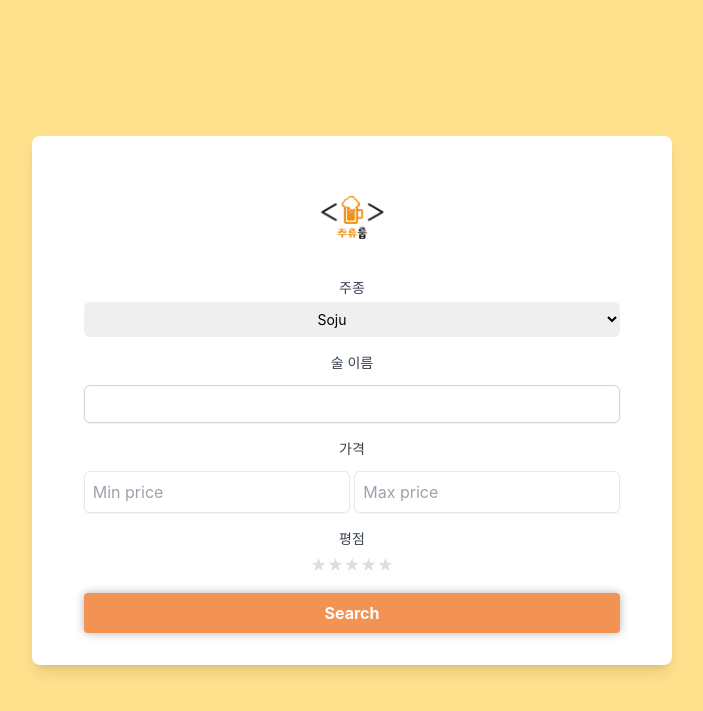
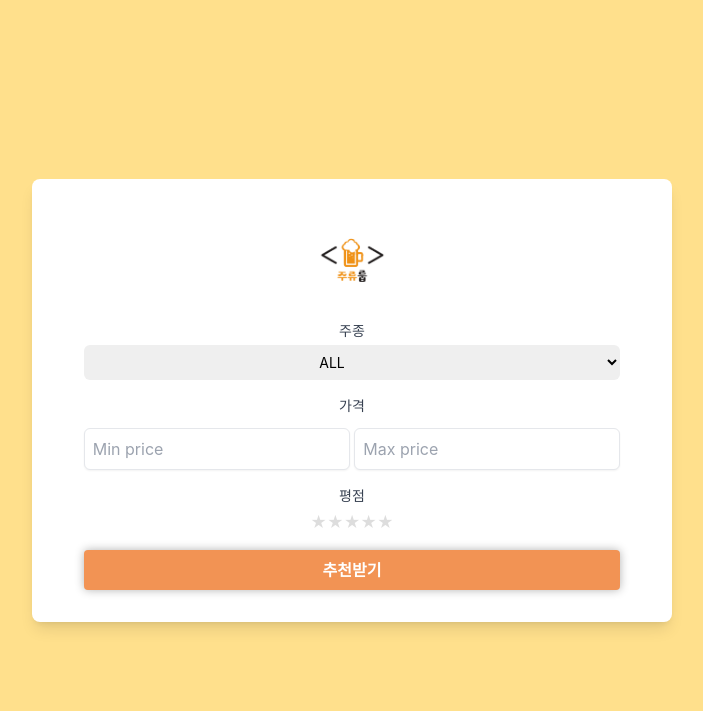
Before and after one commit to mchaewon/alcohol_order_service, a Flask app: page /find in a window 1280 px wide. Shown: the top 711 px of the page, without its empty margins (288-991 px from the left). Run offline with Flask 2, Linux system fonts and the light colour scheme; some libraries are stand-ins or nearby versions.

Commit message:
추천 기능 제작

```diff
--- a/routes/main_routes.py
+++ b/routes/main_routes.py
@@ -13,6 +13,13 @@ def start():
 @main_bp.route('/aftersignin')
 def aftersignin():
     return render_template('after_signin.html')
+
+@main_bp.route('/random')
+def random():
+    if 'result_data' in session:
+        result_data = session['result_data']
+        session.pop('result_data', None)
+    return render_template('random.html', data=result_data)
 
 @main_bp.route('/index')
 def main():
@@ -50,17 +57,28 @@ def sample():
 
 @main_bp.route('/search_condition', methods=['GET'])
 def search_condition():
+    type = request.args.get('type')
     beer_type = request.args.get('beertype')
     beer_name = request.args.get('beername')
     minprice = request.args.get('minprice')
     maxprice = request.args.get('maxprice')
     star = request.args.get('starRating')
+
     condition = [beer_type, beer_name, minprice, maxprice, star]
 
     result = oracle.search(condition)
-    session['result_data'] = result
+    if type == 'recommend':
+        additioninfo = oracle.alcoholinfo(result[0][0])
+        tmp = list(result[0])
+        print("info: ", additioninfo)
+        tmp.append(additioninfo[0])
+        tmp.append(additioninfo[1])
+        session['result_data'] = tmp
 
-    return redirect(url_for('main.main'))
+        return redirect(url_for('main.random'))
+    elif type == 'search':
+        session['result_data'] = result
+        return redirect(url_for('main.main'))
 
 @main_bp.route('/cover')
 def cover():
--- a/templates/index.html
+++ b/templates/index.html
@@ -30,6 +30,7 @@
                 <!-- Search and filters -->
                 <div class="flex items-center space-x-3 mb-5">
                     <form id="searchForm" action="{{ url_for('main.search_condition') }}" method="GET">
+                        <input type="hidden" name="type" value="search">
                         <input type="hidden" name="beertype" value="{{ status }}">
                         <input type="text" name="beername" placeholder="Search alcohol name" class="border p-2">
                         <button onclick="submit" class="px-2 py-2 bg-gray-200 rounded" >🔍</button>
@@ -52,7 +53,7 @@
                         <div class="card bg-gray-200 rounded-lg p-4 text-center">
                             <div style="text-align: center; background-color: white; padding: 10px;">
                                 <div style="text-align:center">
-                                    <img src="../static/alcohol_image/{{ row[6] }}" alt="Alcohol" class="rounded-md mb-2"  style="width: auto; height: 250px;display: inline-block;" onerror="this.src='../static/image/main_img.png';">
+                                    <img src="../static/alcohol_image/{{ row[6] }}" alt="Alcohol" class="rounded-md mb-2"  style="width: auto; height: 250px; display: inline-block;" onerror="this.src='../static/image/main_img.png';">
                                 </div>
                             </div>
 
--- a/templates/lib/header.html
+++ b/templates/lib/header.html
@@ -23,7 +23,7 @@
         <a
           href="{{ url_for('main.find') }}"
           class="text-gray-600 hover:text-gray-900"
-          >Find</a
+          >Recommend</a
         >
         <a
           href="{{ url_for('main.store', page_num=1) }}"
--- a/templates/search.html
+++ b/templates/search.html
@@ -32,6 +32,8 @@
         .star-rating label:hover ~ label {
             color: #f29354;
         }
+
+
         .star-rating label:hover,
         .star-rating label:hover ~ label {
             cursor: pointer;
@@ -50,6 +52,7 @@
     </style>
 </head>
 <body>
+
     <div class="flex justify-center items-center h-screen">
         <div class="transf bg-white shadow-lg p-8 rounded-lg w-1/2">
             <div class="flex flex-col items-center">
@@ -59,11 +62,14 @@
                 </div>
                 <div class="border-t-2 border-transparent">
                     <div class="text-center">
-
+                        <form id="searchForm" action="{{ url_for('main.search_condition') }}" method="GET">
+                        <input type="hidden" name="type" value="recommend">
+                        <input type="hidden" name="beername" value="">
                         <!-- Dropdown for Beer Types -->
                         <div class="mb-4">
                             <label for="beerType" class="block text-sm font-medium text-gray-700">주종</label>
-                            <select id="beerType" name="beerType" class="text-center mt-1 block w-full pl-3 pr-10 py-2 text-base border-gray-300 focus:outline-none focus:ring-indigo-500 focus:border-indigo-500 sm:text-sm rounded-md">
+                            <select id="beerType" name="beertype" class="text-center mt-1 block w-full pl-3 pr-10 py-2 text-base border-gray-300 focus:outline-none focus:ring-indigo-500 focus:border-indigo-500 sm:text-sm rounded-md">
+                                <option>ALL</option>
                                 <option>Soju</option>
                                 <!-- Add 11 types of beer here -->
                                 <option>Beer</option>
@@ -80,37 +86,33 @@
                             </select>
                         </div>
 
-                        <!-- Text Input for Beer Name -->
-                        <div class="mb-4">
-                            <label for="beerName" class="block mb-3 text-sm font-medium text-gray-700">술 이름</label>
-                            <input type="text" id="beerName" name="beerName" class="mt-1 block w-full px-3 py-2 border border-gray-300 bg-white rounded-md shadow-sm focus:outline-none focus:ring-indigo-500 focus:border-indigo-500 sm:text-sm">
-                        </div>
-
                         <!-- Text Input for Price -->
                         <div class="mb-4">
                             <label for="price" class="block mb-3 text-sm font-medium text-gray-700">가격</label>
-                            <input type="text"  id="minprice" placeholder="Min price" class="border p-2 rounded-md shadow-sm">
-                            <input type="text" id="maxprice" placeholder="Max price" class="border p-2 rounded-md shadow-sm">
+                            <input type="text"  id="minprice" name="minprice"placeholder="Min price" class="border p-2 rounded-md shadow-sm">
+                            <input type="text" name="maxprice" id="maxprice" placeholder="Max price" class="border p-2 rounded-md shadow-sm">
                         </div>
 
                         <div class="mb-4">
-                            <label for="rating" class="block mb-1 text-sm font-medium text-gray-700">평점</label>
+                            <label for="rating" name="starRating" class="block mb-1 text-sm font-medium text-gray-700">평점</label>
                             <div class="star-rating flex justify-center">
-                                <input class="star" type="radio" id="star1" name="rating" value="1"><label for="star1">&#9733;</label>
-                                <input class="star" type="radio" id="star2" name="rating" value="2"><label for="star2">&#9733;</label>
-                                <input class="star" type="radio" id="star3" name="rating" value="3"><label for="star3">&#9733;</label>
-                                <input class="star" type="radio" id="star4" name="rating" value="4"><label for="star4">&#9733;</label>
-                                <input class="star" type="radio" id="star5" name="rating" value="5"><label for="star5">&#9733;</label>
+                                <input class="star" type="radio" id="star1" name="starRating" value="1"><label for="star1">&#9733;</label>
+                                <input class="star" type="radio" id="star2" name="starRating" value="2"><label for="star2">&#9733;</label>
+                                <input class="star" type="radio" id="star3" name="starRating" value="3"><label for="star3">&#9733;</label>
+                                <input class="star" type="radio" id="star4" name="starRating" value="4"><label for="star4">&#9733;</label>
+                                <input class="star" type="radio" id="star5" name="starRating" value="5"><label for="star5">&#9733;</label>
                             </div>
                         </div>
-                        <button onclick=search() class="search-button hover-bg-change text-white font-bold py-2 px-4 rounded focus:outline-none focus:shadow-outline w-full transform transition-colors duration-300">
-                            Search
+                        <button onclick="submit" class="search-button hover-bg-change text-white font-bold py-2 px-4 rounded focus:outline-none focus:shadow-outline w-full transform transition-colors duration-300">
+                            추천받기
                         </button>
-
+                    </form>
                 </div>
             </div>
         </div>
+
     </div>
+
     <script>
         setTimeout(function () {
             document.querySelector('.transf').classList.add('show');
@@ -119,7 +121,7 @@
         document.querySelectorAll('.star-rating .star').forEach((star, index, stars) => {
             star.addEventListener('click', () => {
                 stars.forEach((otherStar, otherIndex) => {
-                    if (otherIndex <= index) {
+                    if (otherIndex >= index) {
                         otherStar.classList.add('selected');
                     } else {
                         otherStar.classList.remove('selected');
@@ -128,25 +130,6 @@
             });
         });
 
-        function search() {
-            var beerType = document.getElementById("beerType").value;
-            var beerName = document.getElementById("beerName").value;
-            var maxprice = document.getElementById("maxprice").value;
-            var minprice = document.getElementById("minprice").value;
-            var selectedStars = document.querySelectorAll('.star-rating .star.selected').length;
-
-            // AJAX 요청
-            var xhr = new XMLHttpRequest();
-            xhr.open("GET", `{{ url_for('main.search_condition') }}?beerType=${beerType}&beerName=${beerName}&maxprice=${maxprice}&minprice=${minprice}&selectedStars=${selectedStars}`, true);
-            xhr.send();
-            xhr.onload = function() {
-                if (xhr.status == 200) {
-                    // 서버로부터의 응답 처리
-                    console.log(xhr.responseText);
-                    window.location.href = "{{ url_for('main.main') }}";
-                }
-            };
-        }
     </script>
 </body>
 </html>
```
Also changed, not shown: database/db.py (+12 -3 lines), templates/random.html (+15 -7 lines).
